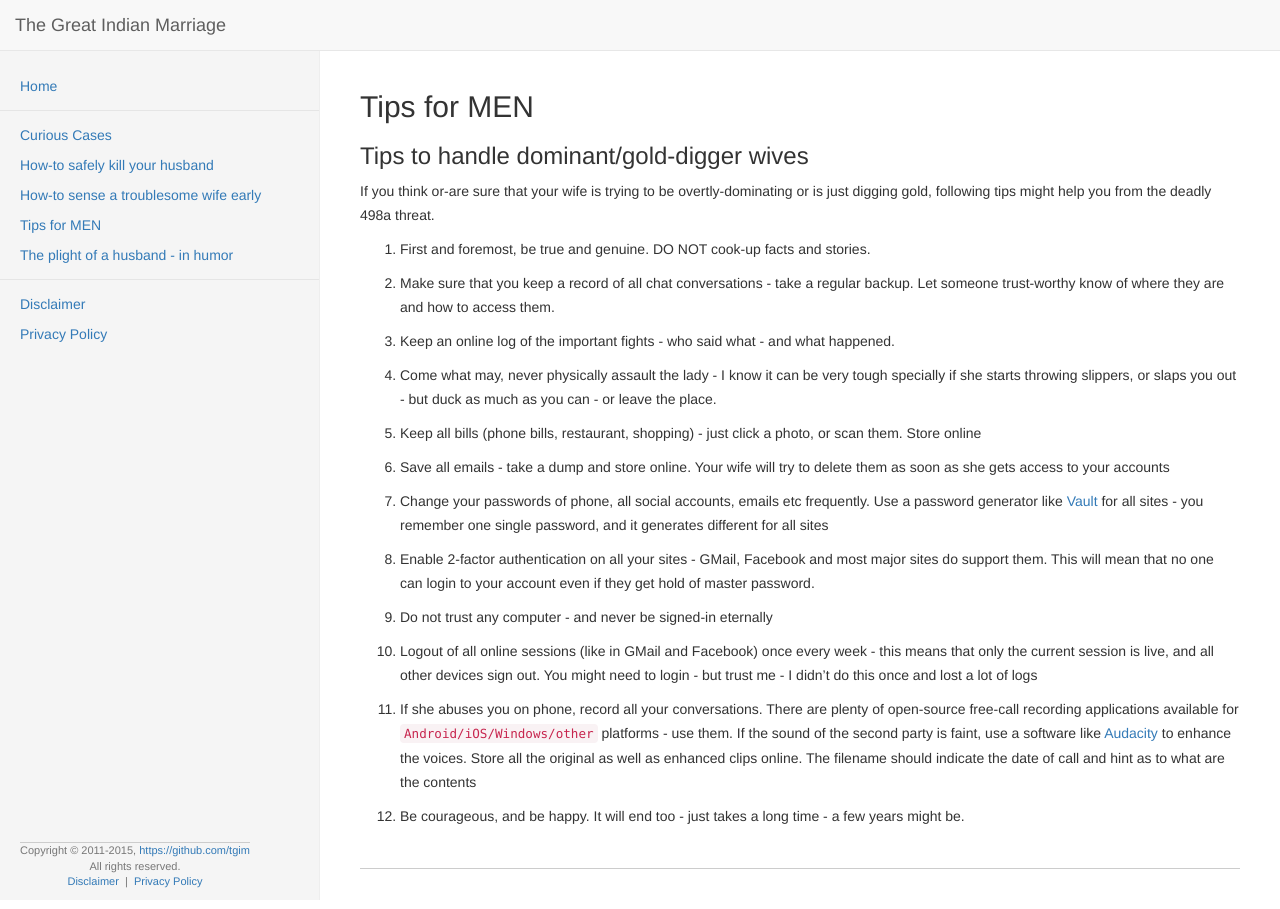
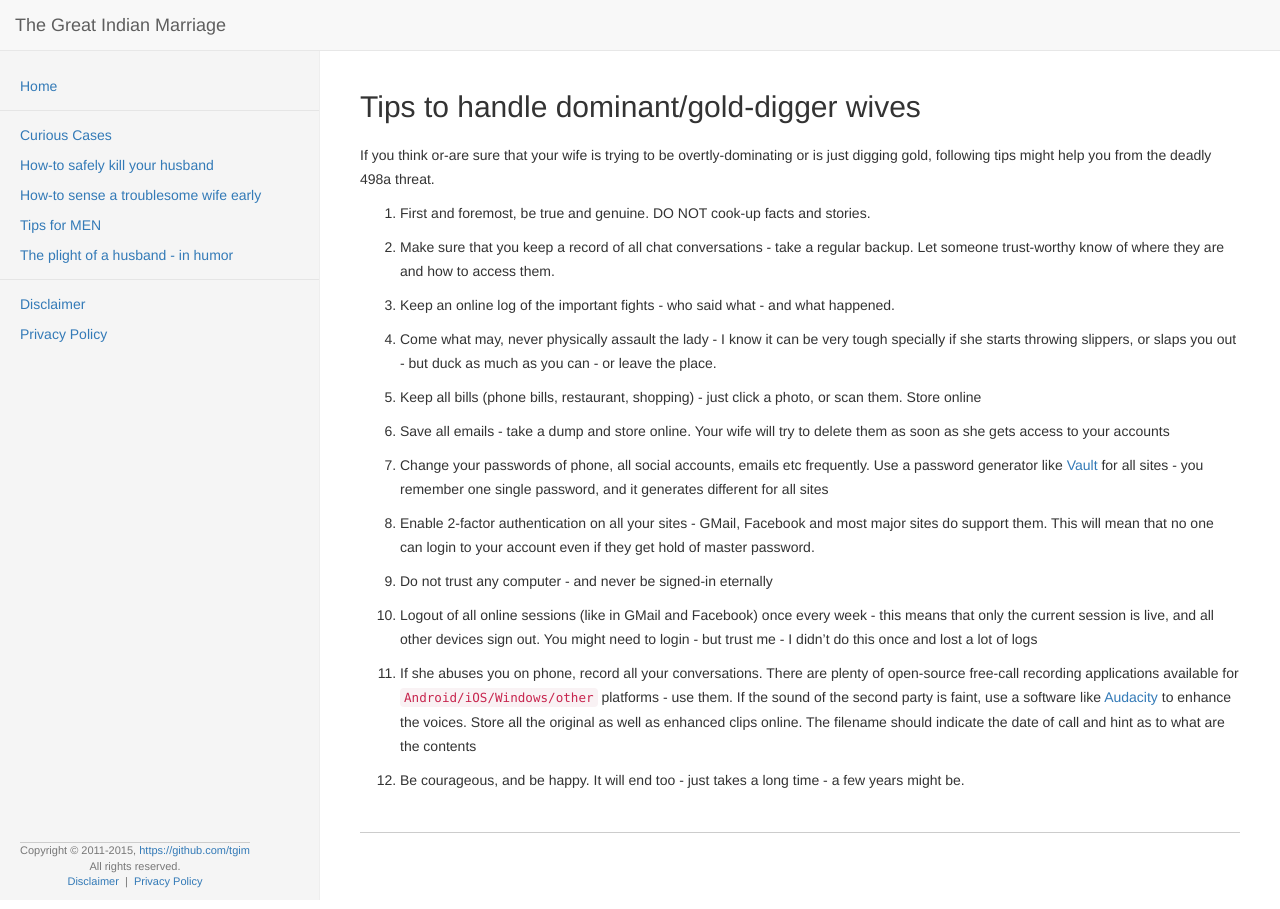
Before and after one commit to tgim/tgim.github.io, a Jekyll site: the page built from tips.md, in a window 1280 px wide. Built offline with Jekyll 4.4.1, drawn with Linux system fonts in a browser that asks for light colours; nearby versions of some CDN libraries; comment, search, counter and statistics services are not loaded.

Commit message:
Update tips.md

```diff
--- a/tips.md
+++ b/tips.md
@@ -1,9 +1,7 @@
 ---
 layout: default
-title: Tips for MEN
+title: Tips to handle dominant/gold-digger wives
 ---
-
-### Tips to handle dominant/gold-digger wives
 
 If you think or-are sure that your wife is trying to be overtly-dominating or is just digging gold, following
 tips might help you from the deadly 498a threat.
```
